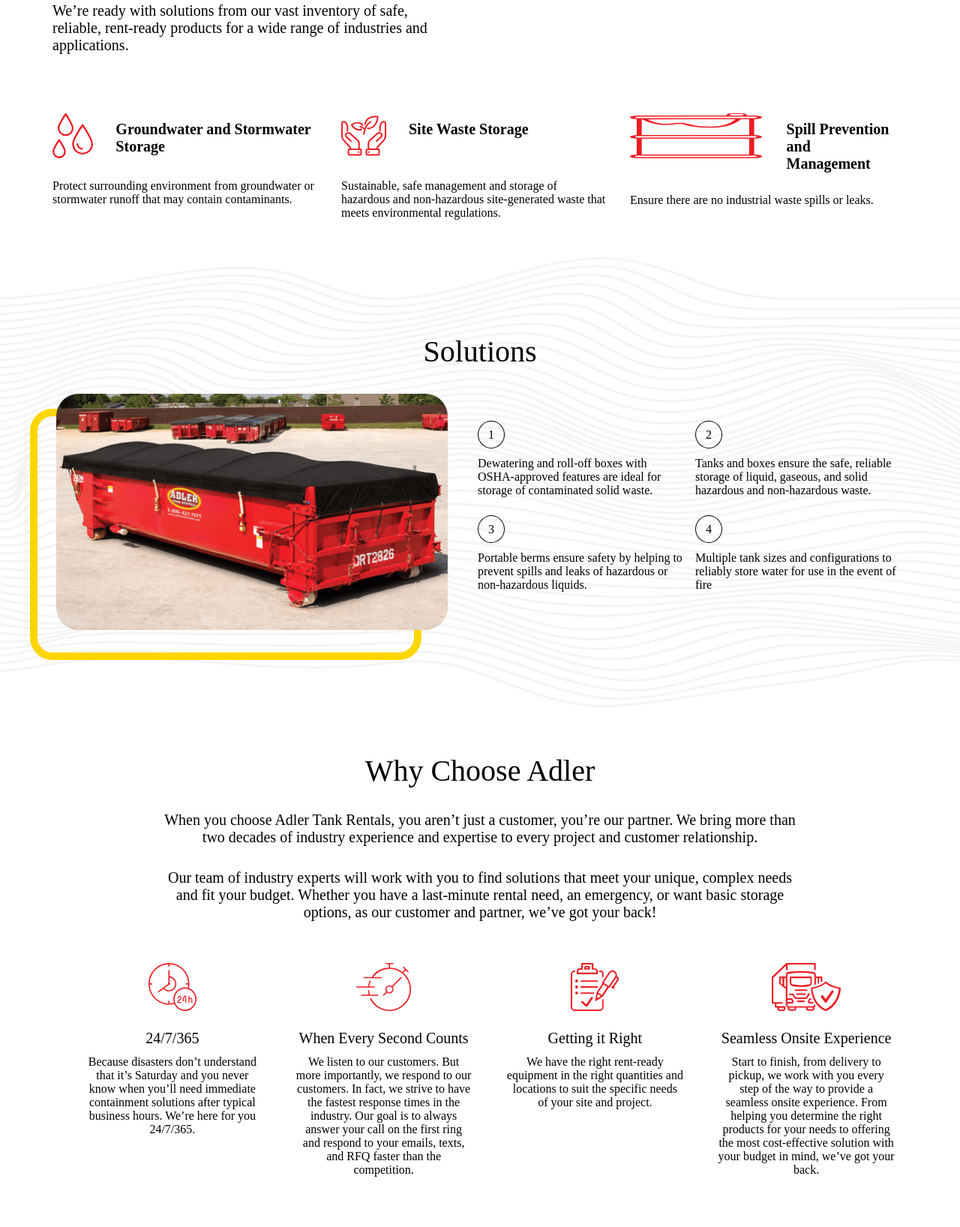
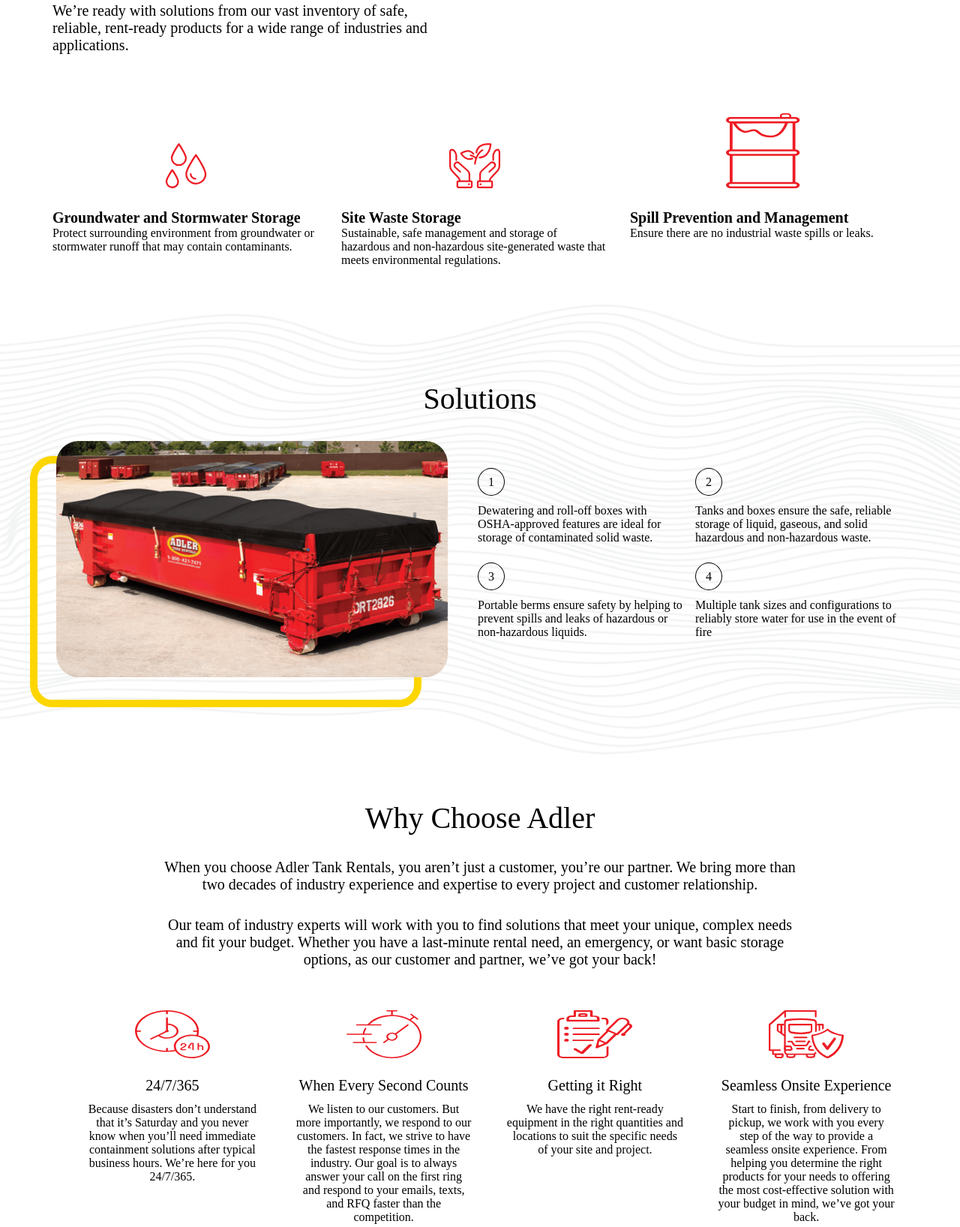
Before and after one commit to chanders1078/adlerwebsite, a plain HTML site: page dist/index.html in a window 1280 px wide. Shown: the part 996-2632 px from the top of the page at 75% size. Drawn offline with nearby package versions, Linux system fonts and the light colour scheme.

Commit message:
Responsivenes

```diff
--- a/assets/style/main.scss
+++ b/assets/style/main.scss
@@ -313,6 +313,7 @@ main {
             left: -4%;
             z-index: 1;
             img {
+                object-fit: contain;
                 width: 100%;
                 height: 100%;
             }
@@ -432,6 +433,7 @@ main {
     @media screen and (min-width: $mobile-min-width) and (max-width: $mobile-max-width) {
         font-size: 24px;
         text-align: center;
+        font-weight: 600;
     }
 }
 .intro-heading-content p {
@@ -443,6 +445,7 @@ main {
     @media screen and (min-width: $mobile-min-width) and (max-width: $mobile-max-width) {
         width: 100%;
         text-align: center;
+        font-size: 16px;
     }
     @media screen and (min-width: $tab-min-width) and (max-width: $tab-max-width) {
         text-align: center;
@@ -469,33 +472,42 @@ main {
     flex-basis:33%;
     margin: 15px 15px 0;
     align-self: baseline;
-    div {
+    .intro-icon-wrap {
         margin-bottom: 28px;
         display: flex;
+        max-width: 355px;
+        min-width: 100px;
         .intro-icon {
-            width: 60px;
+            min-width: 60px;
             height: 60px;
+            margin: $left-right-margin;
             @media screen and (min-width: $mobile-min-width) and (max-width: $mobile-max-width) {
                 width: 100%;
                 height: 100px;
             }
         }
         .intro-icon3 {
-            width: 100%;
+            width: 100px;
+            height: 100px;
+
         }
+
+        @media screen and (min-width: $mobile-min-width) and (max-width: $mobile-max-width) {
+            display: block;
+            margin: $left-right-margin;
+        }
+        @media screen and (min-width: $tab-min-width) and (max-width: $tab-max-width) {
+            margin-bottom: 0;
+            margin: $left-right-margin;
+        }
+    }
+    .icon-content {
         .icon-title {
-            margin-left: 30px;
-            padding: 10px 0 0;
             font-size: $font-size-normal;
             font-weight: bold;
         }
-        @media screen and (min-width: $mobile-min-width) and (max-width: $mobile-max-width) {
-            display: block;
     }
-        @media screen and (min-width: $tab-min-width) and (max-width: $tab-max-width) {
-            margin-bottom: 0;
-        }
-    }
+
     @media screen and (min-width: $mobile-min-width) and (max-width: $mobile-max-width) {
         padding: 20px;
         text-align: center;
@@ -520,6 +532,7 @@ main {
     .waves-bg {
         width: 114%;
         height: 75%;
+        object-fit: cover;
         position: absolute;
         left: -5%;
         z-index: -1;
@@ -548,6 +561,7 @@ main {
         margin-bottom: 50px;
         @media screen and (min-width: $mobile-min-width) and (max-width: $mobile-max-width) {
             font-size: 26px;
+            font-weight: 700;
         }
         @media screen and (min-width: $tab-min-width) and (max-width: $tab-max-width) {
             font-size: 32px;
@@ -582,6 +596,7 @@ main {
             left: 5px;
             @media screen and (min-width: $mobile-min-width) and (max-width: $mobile-max-width) {
                 width: 100%;
+                left: 0;
             }
             @media screen and (min-width: $tab-min-width) and (max-width: $tab-max-width) {
                 width: 80%;
@@ -634,6 +649,10 @@ main {
     width: $main-width;
     padding-bottom: 140px;
     margin: 0 auto;
+    @media screen and (min-width: $mobile-min-width) and (max-width: $tab-max-width) {
+        @include mobile-screen(95%,24px , 0 auto );
+
+    }
 }
 .main-container {
     padding: 0 20px;
@@ -646,6 +665,10 @@ main {
         text-align: center;
         margin-bottom: 14px;
         font-weight: normal;
+        @media screen and (min-width: $mobile-min-width) and (max-width: $mobile-max-width) {
+            font-size: 26px;
+            font-weight: 700;
+        }
     }
     p {
         margin: 8px 0;
@@ -657,6 +680,15 @@ main {
         margin: 31px 0px 8px;
         font-size: $font-size-normal;
         text-align: center;
+        @media screen and (min-width: $mobile-min-width) and (max-width: $mobile-max-width) {
+            font-size: 16px;
+        }
+    }
+    @media screen and (min-width: $mobile-min-width) and (max-width: $mobile-max-width) {
+        width: 100%;
+    }
+    @media screen and (min-width: $tab-min-width) and (max-width: $tab-max-width) {
+        width: 100%;
     }
 }
 .why-choose-row {
@@ -666,10 +698,15 @@ main {
     margin: 0 auto;
     margin: 41px -3px 0px -1px;
     justify-content: center;
+    @media screen and (min-width: $mobile-min-width) and (max-width: $mobile-max-width) {
+        width: 100%;
+        display: block;
+    }
 }
 .why-choose-col {
     width: 25%;
     margin: 15px 23px 0;
+    .why-choose-content {
         h6 {
             font-size: $font-size-normal;
             margin: 0 0 14px;
@@ -678,14 +715,29 @@ main {
             font-weight: normal;
             color: #000000;
         }
+        @media screen and (min-width: $mobile-min-width) and (max-width: $mobile-max-width) {
+            margin-bottom:20px;
+        }
+    }
+    @media screen and (min-width: $mobile-min-width) and (max-width: $mobile-max-width) {
+        width: 100%;
+        margin: 0;
+        font-size: 16px;
+    }
 }
 .col-4 {
     margin:15px 0 0px 23px ;
+    @media screen and (min-width: $mobile-min-width) and (max-width: $mobile-max-width) {
+        margin: 0;
+    }
 }
 .why-choose-icon-container {
     margin: 0 auto 23px ;
+    width: 100px;
     img {
         height: 64px;
+        width: 100%;
+
     }
 }
 
--- a/dist/index.html
+++ b/dist/index.html
@@ -128,33 +128,39 @@
                     </div>
                     <div class="intro-content-row">
                         <div class="intro-content-col col-1">
-                            <div>
-                                <img class="intro-icon" src="../assets/images/svg/stormwater.svg" width="60px" height="60px" alt="Icon"/>
+                            <div class="intro-icon-wrap">
+                                <img class="intro-icon" src="../assets/images/svg/stormwater.svg"  alt="Icon"/>
+                            </div>
+                            <div class="icon-content">
                                 <span class="icon-title">Groundwater and Stormwater Storage</span>
-                            </div>
                                 <p>
                                     Protect surrounding environment from groundwater or stormwater
                                     runoff that may contain contaminants.
                                 </p>
                             </div>
+                        </div>
                         <div class="intro-content-col">
-                            <div>
-                                <img class="intro-icon" src="../assets/images/svg/sustainable.svg" width="60px" height="60px" alt="Icon"/>
+                            <div class="intro-icon-wrap">
+                                <img class="intro-icon" src="../assets/images/svg/sustainable.svg"  alt="Icon"/>
+                            </div>
+                            <div class="icon-content">
                                 <span class="icon-title">Site Waste Storage</span>
-                            </div>
                                 <p>
                                     Sustainable, safe management and storage of hazardous and
                                     non-hazardous site-generated waste that meets environmental regulations.
                                 </p>
                             </div>
+                        </div>
                         <div class="intro-content-col">
-                            <div>
-                                <img class="intro-icon intro-icon3" src="../assets/images/svg/liquid-containment.svg" width="60px" height="60px"  alt="Icon">
+                            <div class="intro-icon-wrap">
+                                <img class="intro-icon intro-icon3" src="../assets/images/svg/liquid-containment.svg" alt="Icon">
+                            </div>
+                            <div class="icon-content">
                                 <span class="icon-title">Spill Prevention and Management</span>
-                            </div>
                                 <p>
                                     Ensure there are no industrial waste spills or leaks.
                                 </p>
+                            </div>
                         </div>
                     </div>
                 </div>
@@ -233,6 +239,7 @@
                             <div class="why-choose-icon-container">
                                 <img src="../assets/images/svg/24hrs.svg" alt="24hrs"/>
                             </div>
+                            <div class="why-choose-content">
                                 <h6>24/7/365</h6>
                                 <p>
                                     Because disasters don’t understand that
@@ -241,10 +248,12 @@
                                     typical business hours. We’re here for you 24/7/365.
                                 </p>
                             </div>
+                        </div>
                         <div class="why-choose-col">
                             <div class="why-choose-icon-container">
                                 <img src="../assets/images/svg/stopwatch.svg" alt="list"/>
                             </div>
+                            <div class="why-choose-content">
                                 <h6>When Every Second Counts</h6>
                                 <p>
                                     We listen to our customers. But more importantly,
@@ -255,10 +264,12 @@
                                     and RFQ faster than the competition.
                                 </p>
                             </div>
+                        </div>
                         <div class="why-choose-col">
                             <div class="why-choose-icon-container">
                                 <img src="../assets/images/svg/list.svg" alt="stopwatch"/>
                             </div>
+                            <div class="why-choose-content">
                                 <h6>Getting it Right</h6>
                                 <p>
                                     We have the right rent-ready equipment in
@@ -266,10 +277,12 @@
                                     the specific needs of your site and project.
                                 </p>
                             </div>
+                        </div>
                         <div class="why-choose-col col-4">
                             <div class="why-choose-icon-container">
                                 <img src="../assets/images/svg/delivery.svg" alt="delivery"/>
                             </div>
+                            <div class="why-choose-content">
                                 <h6>Seamless Onsite Experience</h6>
                                 <p>
                                     Start to finish, from delivery to pickup,
@@ -279,6 +292,7 @@
                                      to offering the most cost-effective solution with your
                                      budget in mind, we’ve got your back.
                                 </p>
+                            </div>
                         </div>
                     </div>
                 </div>
```
Also changed, not shown: dist/main.css, 1 other file. Lines whose indentation alone changed are shown as unchanged.
